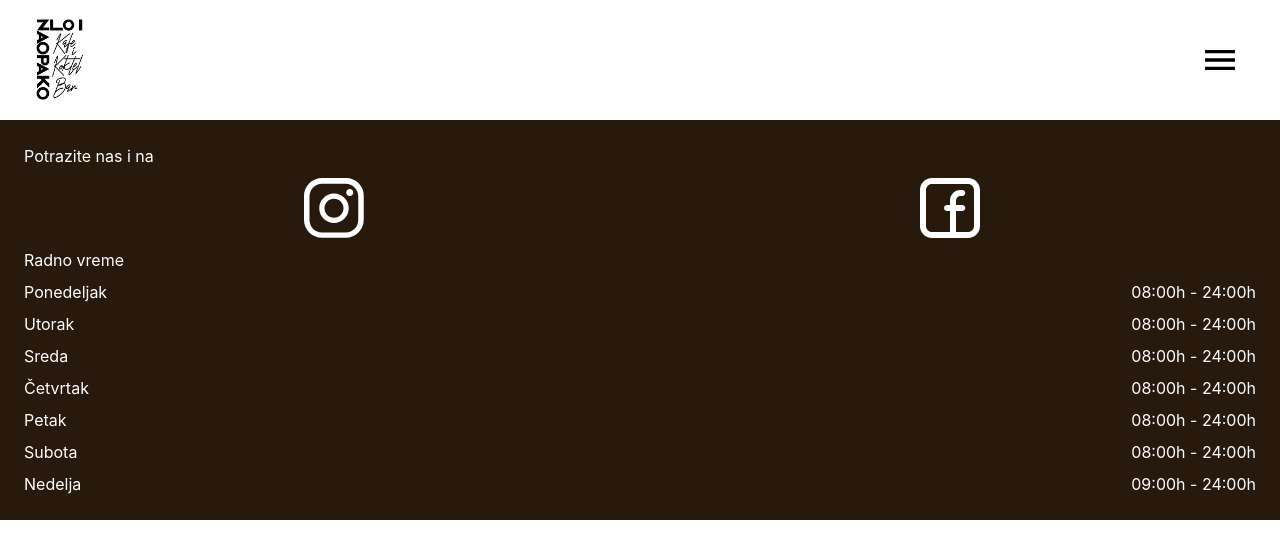
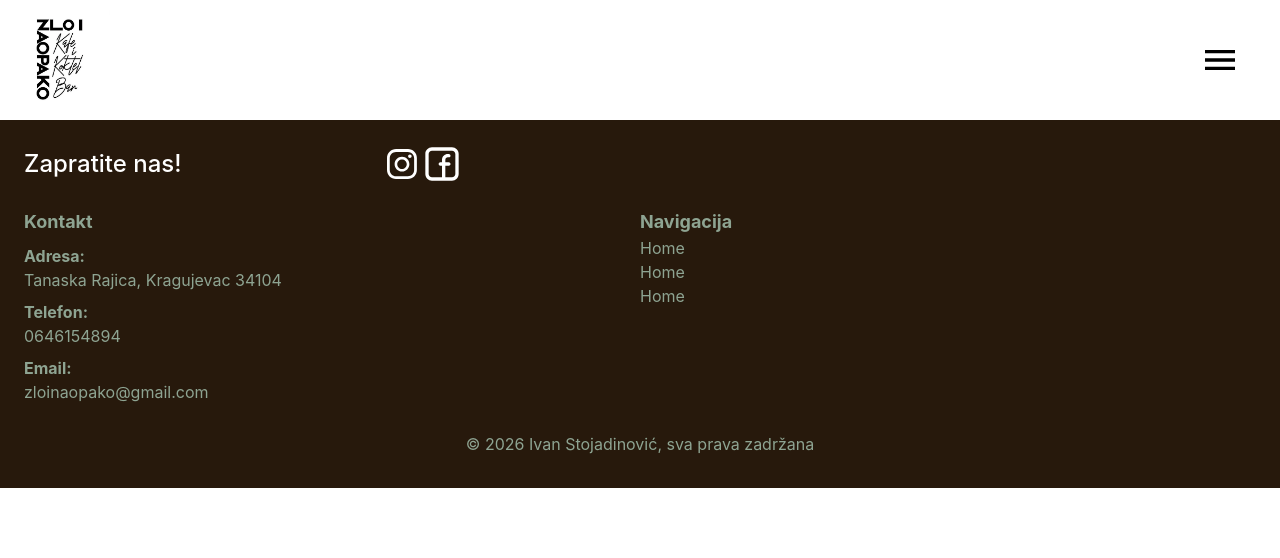
Before and after one commit to Ivan3342/zloinaopako, a React (Vite) app in the folder zlo-i-naopako/: page / in a window 1280 px wide. Shown: the top 558 px of the page. Built offline with nearby package versions, Linux system fonts and the light colour scheme.

Commit message:
added and styled the footer

```diff
--- a/zlo-i-naopako/src/App.jsx
+++ b/zlo-i-naopako/src/App.jsx
@@ -7,55 +7,46 @@ function App() {
   return (
     <>
       <header className='bg-white flex items-center justify-between'>
-        <img src="src/assets/images/zlo_i_naopako_logo.webp" alt="Cafe Logo" className='w-25 m-2.5'/>
+        <img src="src/assets/images/zlo_i_naopako_logo.webp" alt="Cafe Logo" className='w-25 m-2.5' />
         <button id='menu-button'>
-          <img src="src\assets\images\menu_24dp_000000_FILL0_wght400_GRAD0_opsz24.svg" alt="Menu" className='w-10 mr-10'/>
+          <img src="src\assets\images\menu_24dp_000000_FILL0_wght400_GRAD0_opsz24.svg" alt="Menu" className='w-10 mr-10' />
         </button>
       </header>
 
       <main></main>
 
-      <footer className='bg-dark-coffee-900 text-white p-6'>
-        <div>
-          <p>Potrazite nas i na</p>
-          <span className='flex justify-around items-center'>
-            <a href="#"><img src="src\assets\images\instagram-logo-facebook-2-svgrepo-com.svg" alt="Instagram" className='w-20'/></a>
-            <a href="#"><img src="src\assets\images\facebook-svgrepo-com.svg" alt="Facebook" className='w-18'/></a>
+      <footer className='bg-dark-coffee-900 text-dusty-olive-400 p-6'>
+
+        <div className='flex items-center gap-50'>
+          <h1 className='text-2xl font-medium text-white'>Zapratite nas!</h1>
+          <span className='flex items-center'>
+            <a href="#"><img className='w-10' src="src\assets\images\instagram-logo-facebook-2-svgrepo-com.svg" alt="Instagram Logo" /></a>
+            <a href="#"><img className='w-10' src="src\assets\images\facebook-svgrepo-com.svg" alt="Facebook Logo" /></a>
           </span>
         </div>
-        <div>
-          <p>Radno vreme</p>
+
+        <div className='grid grid-cols-2 col mt-6'>
           <div>
-            <span className='flex justify-between pt-2'>
-              <h3>Ponedeljak</h3>
-              <p>08:00h - 24:00h</p>
-            </span>
-            <span className='flex justify-between pt-2'>
-              <h3>Utorak</h3>
-              <p>08:00h - 24:00h</p>
-            </span>
-            <span className='flex justify-between pt-2'>
-              <h3>Sreda</h3>
-              <p>08:00h - 24:00h</p>
-            </span>
-            <span className='flex justify-between pt-2'>
-              <h3>Četvrtak</h3>
-              <p>08:00h - 24:00h</p>
-            </span>
-            <span className='flex justify-between pt-2'>
-              <h3>Petak</h3>
-              <p>08:00h - 24:00h</p>
-            </span>
-            <span className='flex justify-between pt-2'>
-              <h3>Subota</h3>
-              <p>08:00h - 24:00h</p>
-            </span>
-            <span className='flex justify-between pt-2'>
-              <h3>Nedelja</h3>
-              <p>09:00h - 24:00h</p>
-            </span>
+            <h2 className='text-lg font-bold'>Kontakt</h2>
+            <ul>
+              <li><p className='mt-2'><span className='font-bold'>Adresa:</span><br />Tanaska Rajica, Kragujevac 34104</p></li>
+              <li><p className='mt-2'><span className='font-bold'>Telefon:</span><br />0646154894</p></li>
+              <li><p className='mt-2'><span className="font-bold">Email:</span><br />zloinaopako@gmail.com</p></li>
+            </ul>
+          </div>
+
+          <div>
+            <h2 className='text-lg font-bold'>Navigacija</h2>
+            <ul>
+              <li><a href="">Home</a></li>
+              <li><a href="">Home</a></li>
+              <li><a href="">Home</a></li>
+            </ul>
           </div>
         </div>
+
+        <h3 className='text-center mt-7 mb-2'>&copy; 2026 Ivan Stojadinović, sva prava zadržana</h3>
+
       </footer>
     </>
   )
```
Also changed, not shown: zlo-i-naopako/src/assets/images/logo-black-transparent.webp (added), zlo-i-naopako/src/assets/images/logo-white-transparent.webp (added).
